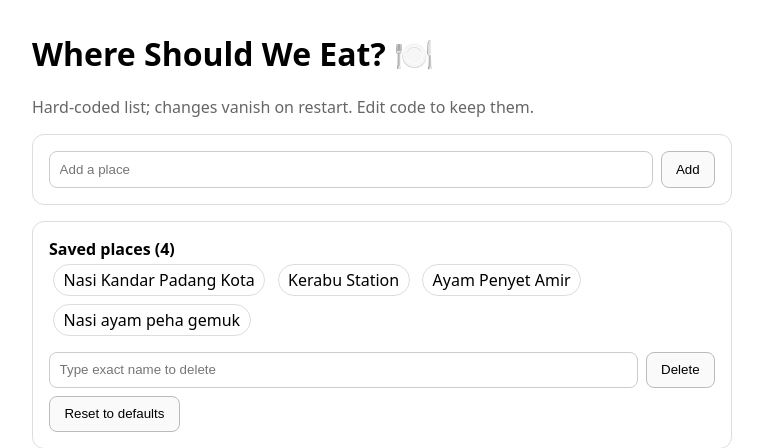
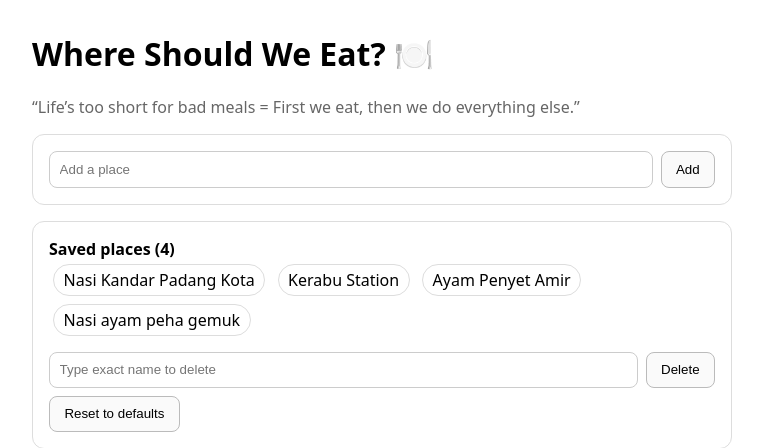
Before and after one commit to aizat2023/wheretoeatdamansara, a Flask app: page / in a window 1280 px wide. Shown: the top 448 px of the page, without its empty margins (258-1021 px from the left). Run offline with Flask 3, Linux system fonts and the light colour scheme.

Commit message:
Update index.html

```diff
--- a/templates/index.html
+++ b/templates/index.html
@@ -18,7 +18,7 @@
 </head>
 <body>
   <h1>Where Should We Eat? 🍽️</h1>
-  <p class="muted">Hard-coded list; changes vanish on restart. Edit code to keep them.</p>
+  <p class="muted">“Life’s too short for bad meals = First we eat, then we do everything else.”</p>
 
   <div class="card">
     <form method="POST" action="/add" class="row">
```
